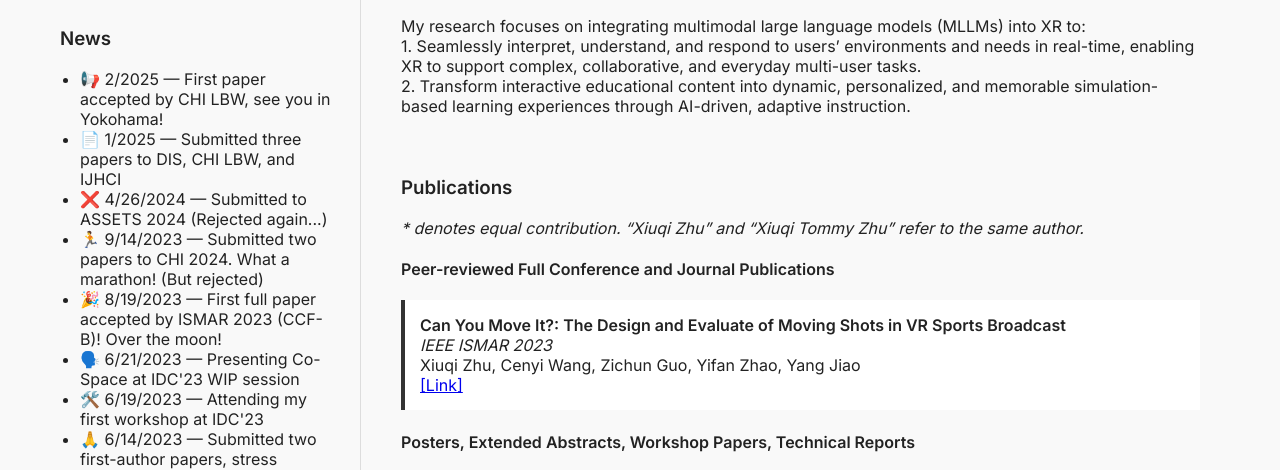
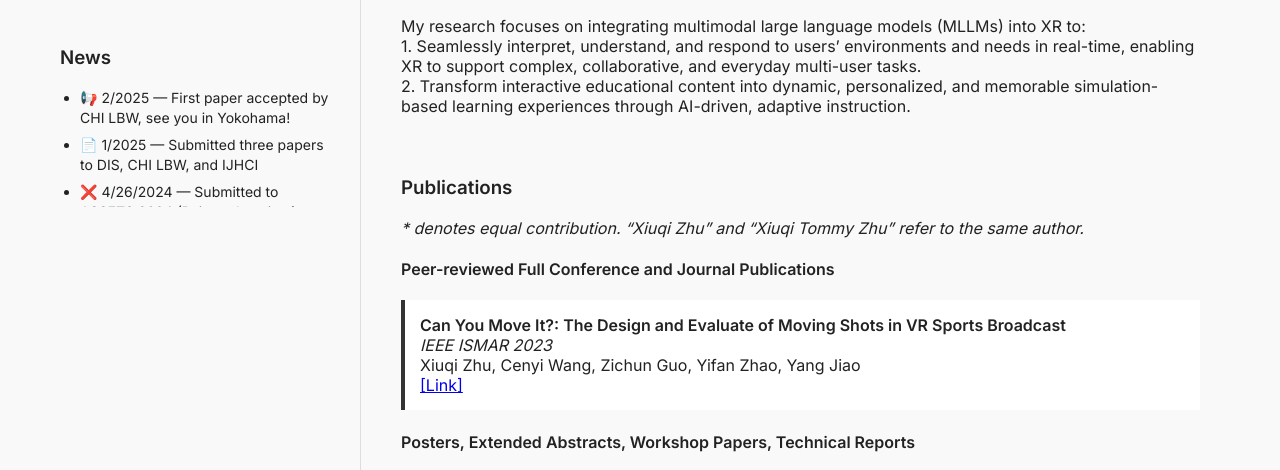
Before and after one commit to Xiuqizzzz/Xiuqizzzz.github.io, a plain HTML site: page index.html in a window 1280 px wide. Shown: the part 455-925 px from the top of the page. Drawn offline with Linux system fonts and the light colour scheme.

Commit message:
Update style.css

```diff
--- a/style.css
+++ b/style.css
@@ -50,3 +50,21 @@ section {
   margin-bottom: 10px;
   border-left: 4px solid #333;
 }
+
+.news {
+  margin-top: 30px;
+  max-height: 180px;      /* 控制显示高度 */
+  overflow-y: auto;       /* 启用竖向滚动 */
+  padding-right: 5px;     /* 防止滚动条遮住文字 */
+}
+
+.news ul {
+  padding-left: 20px;
+  margin: 0;
+}
+
+.news li {
+  margin-bottom: 8px;
+  font-size: 14px;
+  line-height: 1.4;
+}
```
